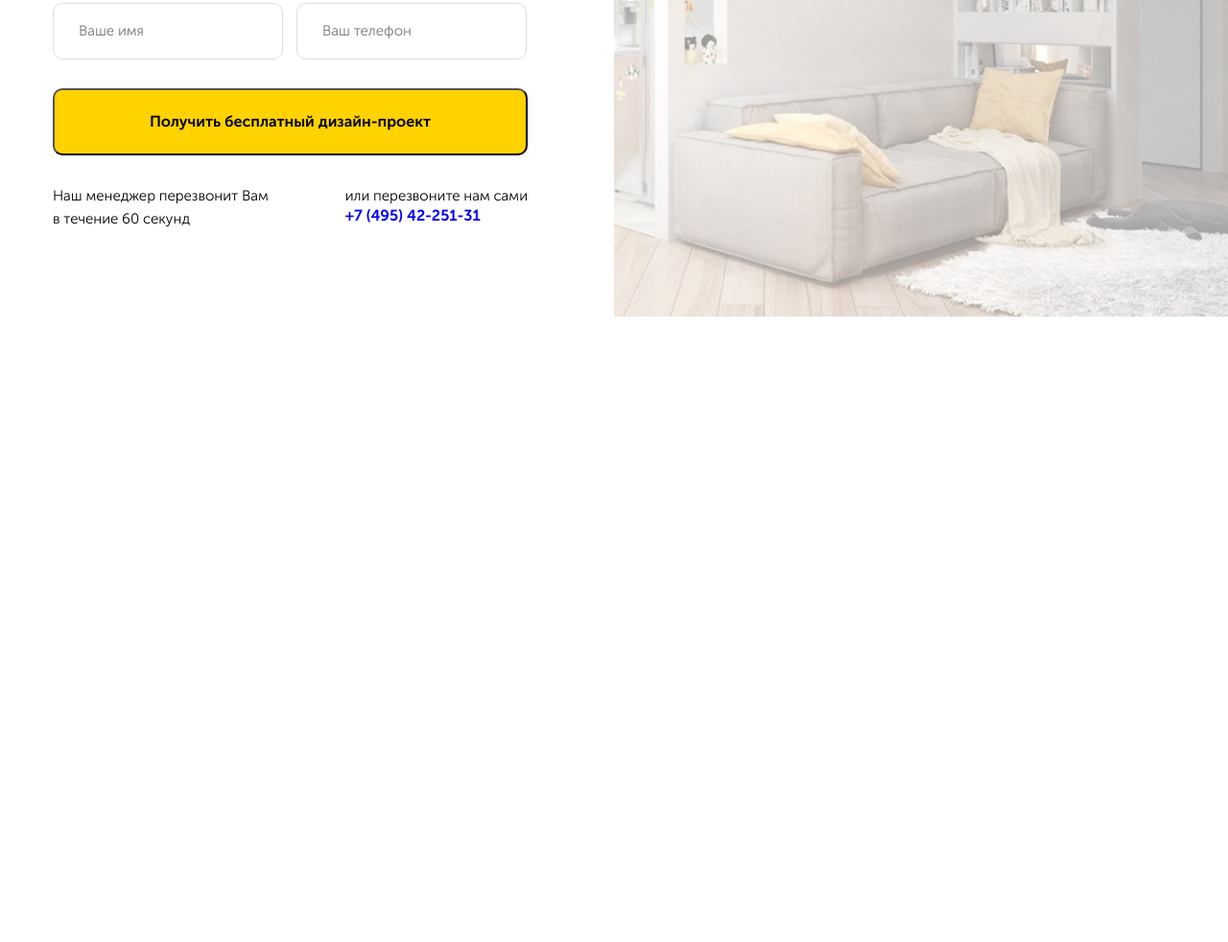
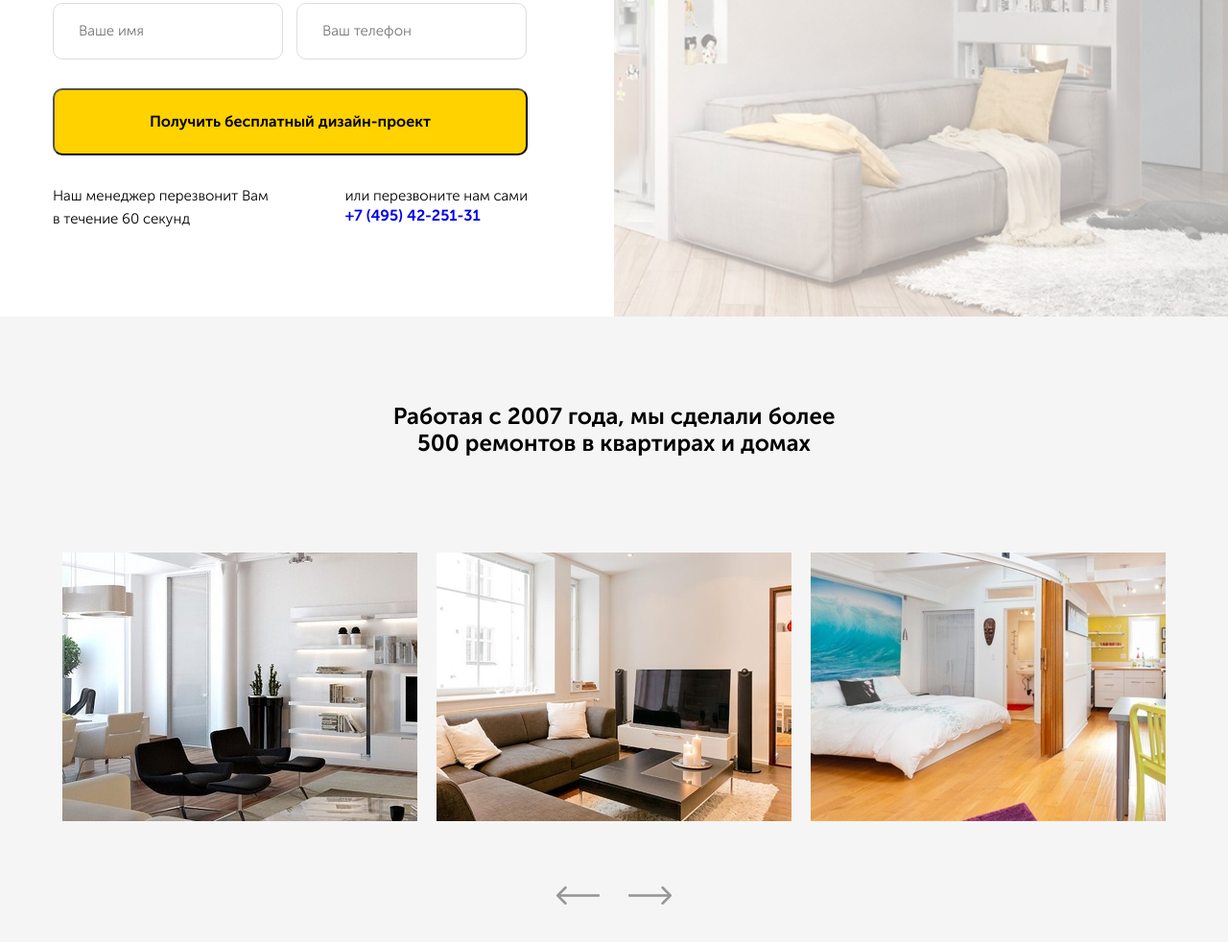
Before and after one commit to Ilia-Tempest/thesis-project, a plain HTML site: page src/index.html in a window 1280 px wide. Shown: the part 974-1956 px from the top of the page at 96% size. Before the commit the page ends 1304 px from the top, so only its background shows below. Drawn offline with nearby package versions, Linux system fonts and the light colour scheme.

Commit message:
Сверстал раздел portfolio и создал и подключил слайдел slick slader

```diff
--- /dev/null
+++ b/src/css/slick.css
@@ -0,0 +1,119 @@
+/* Slider */
+.slick-slider
+{
+    position: relative;
+
+    display: block;
+    box-sizing: border-box;
+
+    -webkit-user-select: none;
+       -moz-user-select: none;
+        -ms-user-select: none;
+            user-select: none;
+
+    -webkit-touch-callout: none;
+    -khtml-user-select: none;
+    -ms-touch-action: pan-y;
+        touch-action: pan-y;
+    -webkit-tap-highlight-color: transparent;
+}
+
+.slick-list
+{
+    position: relative;
+
+    display: block;
+    overflow: hidden;
+
+    margin: 0;
+    padding: 0;
+}
+.slick-list:focus
+{
+    outline: none;
+}
+.slick-list.dragging
+{
+    cursor: pointer;
+    cursor: hand;
+}
+
+.slick-slider .slick-track,
+.slick-slider .slick-list
+{
+    -webkit-transform: translate3d(0, 0, 0);
+       -moz-transform: translate3d(0, 0, 0);
+        -ms-transform: translate3d(0, 0, 0);
+         -o-transform: translate3d(0, 0, 0);
+            transform: translate3d(0, 0, 0);
+}
+
+.slick-track
+{
+    position: relative;
+    top: 0;
+    left: 0;
+
+    display: block;
+    margin-left: auto;
+    margin-right: auto;
+}
+.slick-track:before,
+.slick-track:after
+{
+    display: table;
+
+    content: '';
+}
+.slick-track:after
+{
+    clear: both;
+}
+.slick-loading .slick-track
+{
+    visibility: hidden;
+}
+
+.slick-slide
+{
+    display: none;
+    float: left;
+
+    height: 100%;
+    min-height: 1px;
+}
+[dir='rtl'] .slick-slide
+{
+    float: right;
+}
+.slick-slide img
+{
+    display: block;
+}
+.slick-slide.slick-loading img
+{
+    display: none;
+}
+.slick-slide.dragging img
+{
+    pointer-events: none;
+}
+.slick-initialized .slick-slide
+{
+    display: block;
+}
+.slick-loading .slick-slide
+{
+    visibility: hidden;
+}
+.slick-vertical .slick-slide
+{
+    display: block;
+
+    height: auto;
+
+    border: 1px solid transparent;
+}
+.slick-arrow.slick-hidden {
+    display: none;
+}
--- a/src/index.html
+++ b/src/index.html
@@ -7,6 +7,7 @@
   <title>Сайт по ремонту квартир</title>
   <link rel="stylesheet" href="css/style.css">
   <link rel="stylesheet" href="css/normalize.css">
+  <link rel="stylesheet" href="css/slick.css">
 </head>
 <body>
   <nav class="navbar">
@@ -128,6 +129,39 @@
       <!-- /.container -->
     </section>
     <!-- /.offer -->
+    <section class="section portfolio">
+      <div class="container">
+        <h2 class="section-title portfolio__title">
+          Работая с 2007 года,
+          мы сделали более 500 ремонтов в квартирах и домах
+        </h2>
+        <div class="slider">
+          <div class="slider__item"><img src="./img/portfolio/slider_1.jpg" class="slider__image" alt="f"></div>
+          <!-- /.slider__item -->
+          <div class="slider__item"><img src="./img/portfolio/slider_2.jpg" class="slider__image" alt=""></div>
+          <!-- /.slider__item -->
+          <div class="slider__item"><img src="./img/portfolio/slider_3.jpg" class="slider__image" alt=""></div>
+          <!-- /.slider__item -->
+          <div class="slider__item"><img src="./img/portfolio/slider_1.jpg" class="slider__image" alt=""></div>
+          <!-- /.slider__item -->
+          <div class="slider__item"><img src="./img/portfolio/slider_2.jpg" class="slider__image" alt=""></div>
+          <!-- /.slider__item -->
+          <div class="slider__item"><img src="./img/portfolio/slider_3.jpg" class="slider__image" alt=""></div>
+          <!-- /.slider__item -->
+        </div>
+        <!-- /.slider -->
+        <div class="arrows">
+          <div class="arrows__left">
+            <img src="img/portfolio/left-arrows.png" alt="">
+          </div>
+          <div class="arrows__right">
+            <img src="img/portfolio/right-arrows.png" alt="">
+          </div>
+        </div>
+      </div>
+      <!-- /.container -->
+    </section>
+    <!-- /.section portfolio -->
   </main>
 
  <div class="modal" id="modal">
@@ -144,5 +178,37 @@
   integrity="sha256-CSXorXvZcTkaix6Yvo6HppcZGetbYMGWSFlBw8HfCJo="
   crossorigin="anonymous"></script>
   <script src="js/modal.js"></script>
+  <script src="js/slick.min.js"></script>
+  <script>
+    $(document).ready(function(){
+      $('.slider').slick({
+  infinite: true,
+  slidesToShow: 3,
+  slidesToScroll: 1,
+  prevArrow: $('.arrows__left'),
+  nextArrow: $('.arrows__right'),
+  responsive: [
+    {
+  breakpoint: 1200,
+      settings: {
+        arrows: false,
+        slidesToShow: 2,
+        slidesToScroll: 1
+      }
+    },
+    {
+      breakpoint: 600,
+      settings: {
+        arrows: false,
+        slidesToShow: 1,
+        slidesToScroll: 1
+      }
+    }
+  ]
+
+
+});
+    });
+  </script>
 </body>
 </html>
--- a/src/sass/_function.sass
+++ b/src/sass/_function.sass
@@ -27,6 +27,7 @@ img
   padding: 90px 0
   &-title
     font-size: 24px
+    text-align: center
     +bold
   &-subtitle
     font-size: 16px
@@ -37,3 +38,6 @@ img
   outline: none
   &:focus
     border: 1px solid $main-color
+.slider
+  &__image
+    margin: auto
--- a/src/sass/blocks/_offer.sass
+++ b/src/sass/blocks/_offer.sass
@@ -38,6 +38,7 @@
     max-width: 360px
     margin-bottom: 24px
     line-height: 35px
+    text-align: left
   &__subtitle
     display: block
     max-width: 240px
--- /dev/null
+++ b/src/sass/blocks/_portfolio.sass
@@ -0,0 +1,15 @@
+.portfolio
+  background: #f5f5f5
+  &__title
+    max-width: 500px
+    margin: auto
+    margin-bottom: 100px
+.arrows
+   display: flex
+   justify-content: space-between
+   max-width: 120px
+   margin: auto
+   margin-top: 68px
+   &__left, &__right
+     &:hover
+       cursor: pointer
--- a/src/sass/style.sass
+++ b/src/sass/style.sass
@@ -7,6 +7,8 @@
 @import 'blocks/hero'
 /*Стили для блока offer*/
 @import 'blocks/offer'
+/*Стили для блока portfolio*/
+@import 'blocks/portfolio'
 
 /*Стили модального окна*/
 @import 'blocks/modal'
```
Also changed, not shown: src/css/style.css, src/img/portfolio/left-arrows.png (added), src/img/portfolio/right-arrows.png (added), src/img/portfolio/slider_1.jpg (added), src/img/portfolio/slider_2.jpg (added), src/img/portfolio/slider_3.jpg (added), src/js/slick.min.js (added), 1 other file.
